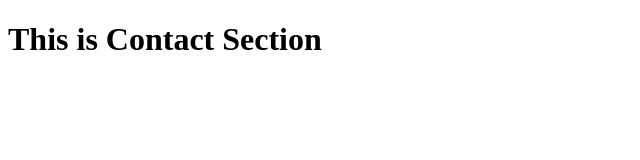
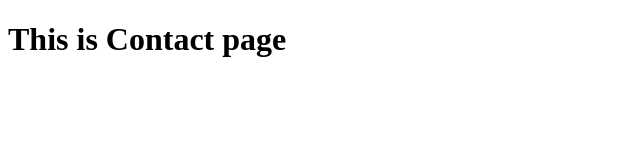
Before and after one commit to ParthivRathod/Git-Practices-, a plain HTML site: page Contact.html in a window 1280 px wide. Shown: the whole page, without its empty margins (0-640 px from the left). Drawn offline with Linux system fonts and the light colour scheme.

```diff
--- a/Contact.html
+++ b/Contact.html
@@ -6,6 +6,6 @@
     <title>Contact</title>
 </head>
 <body>
-    <h1>This is Contact Section</h1>
+    <h1>This is Contact page</h1>
 </body>
 </html>
```
